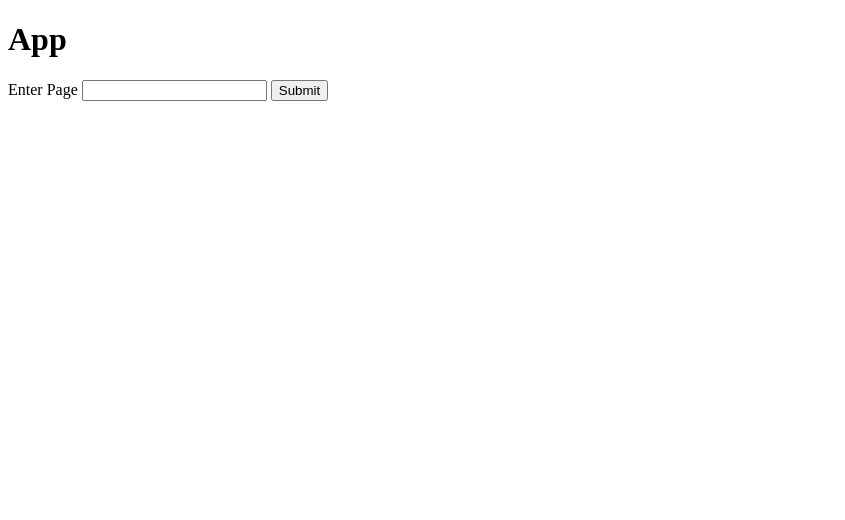
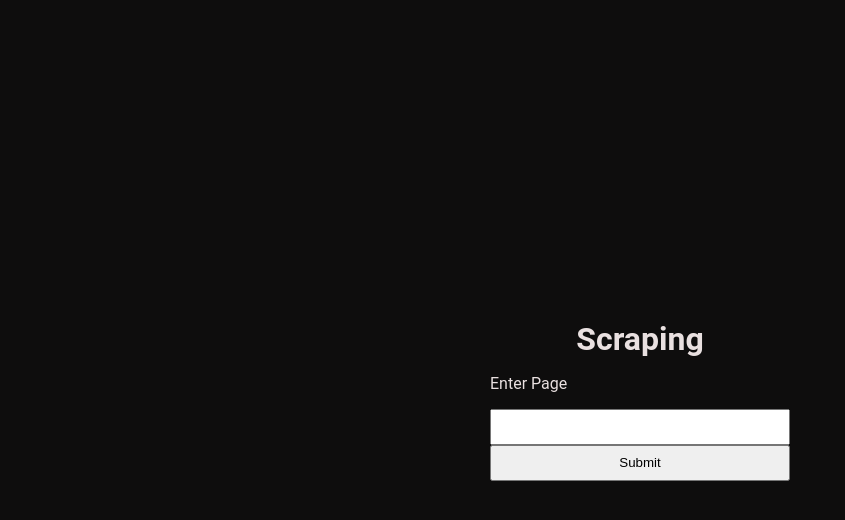
Before and after one commit to joaopaulopmedeiros/scraping, a website: page src/views/index.html in a window 1280 px wide. Shown: the whole page, without its empty margins (0-845 px from the left). Drawn offline with Linux system fonts and the light colour scheme.

Commit message:
Styling views

```diff
--- a/public/styles/styles.css
+++ b/public/styles/styles.css
@@ -0,0 +1,41 @@
+:root {
+    --primary-black: rgb(14, 13, 13);
+    --primary-white: rgb(233, 224, 224);
+}
+
+* {
+    margin: 0;
+    padding: 0;
+    box-sizing: border-box;
+}
+
+body {
+    height: 100%;
+    min-height: 100vh;
+    width: 100%;
+    max-width: 100vw;
+
+    display: flex;
+    flex-direction: column;
+    justify-content: center;
+    align-items: center;
+
+    background: var(--primary-black);
+    color: var(--primary-white);
+    font-family: 'Roboto';
+}
+
+form {
+    display: flex;
+    flex-direction: column;
+    max-width: 300px;
+    width: 80%;
+}
+
+form label {
+    margin: 16px 0;
+}
+
+form input, form button {
+    height: 36px;
+}
--- a/src/views/index.html
+++ b/src/views/index.html
@@ -9,7 +9,7 @@
 </head>
 
 <body>
-    <h1>App</h1>
+    <h1>Scraping</h1>
     <form action="/search" method="post">
         <label for="url">Enter Page</label>
         <input type="text" name="url" id="url">
```
